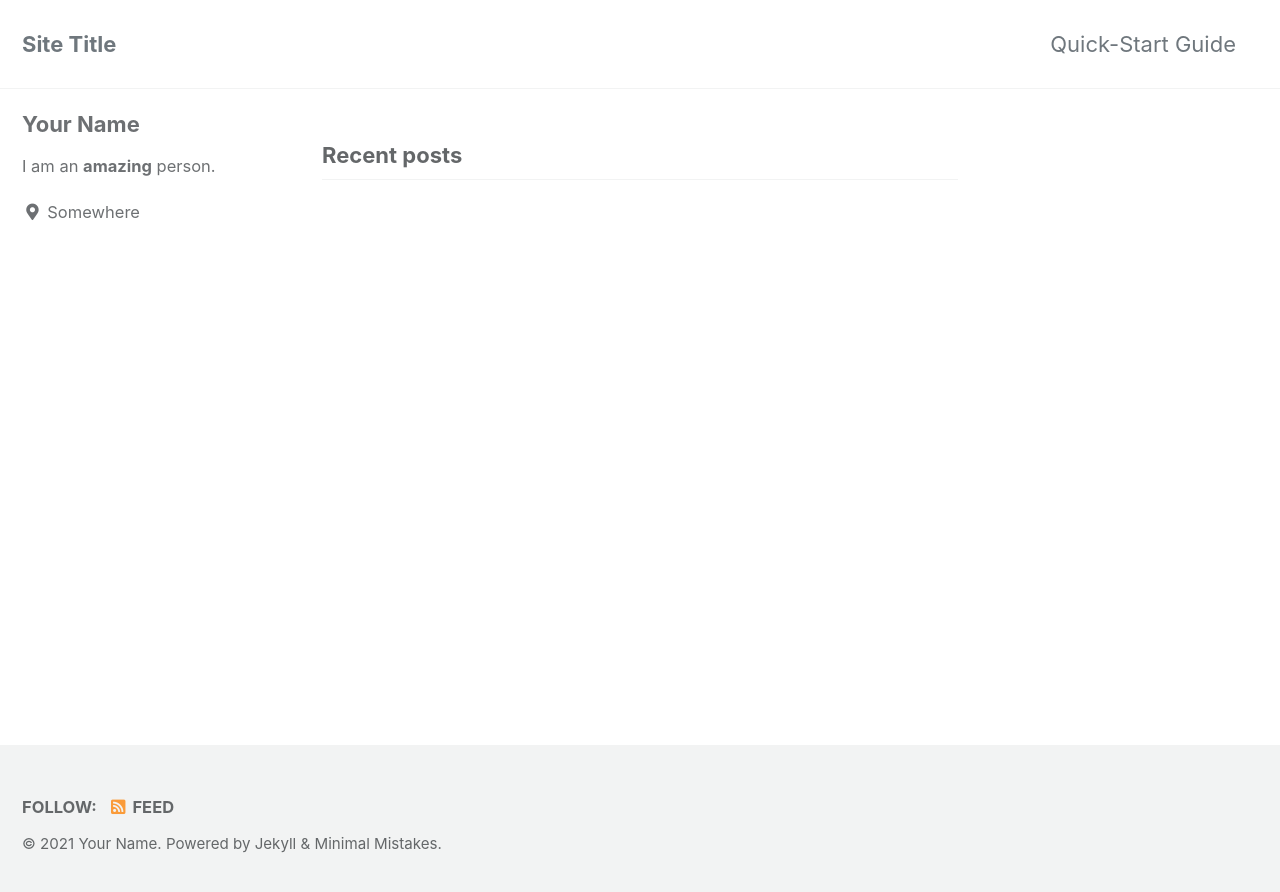
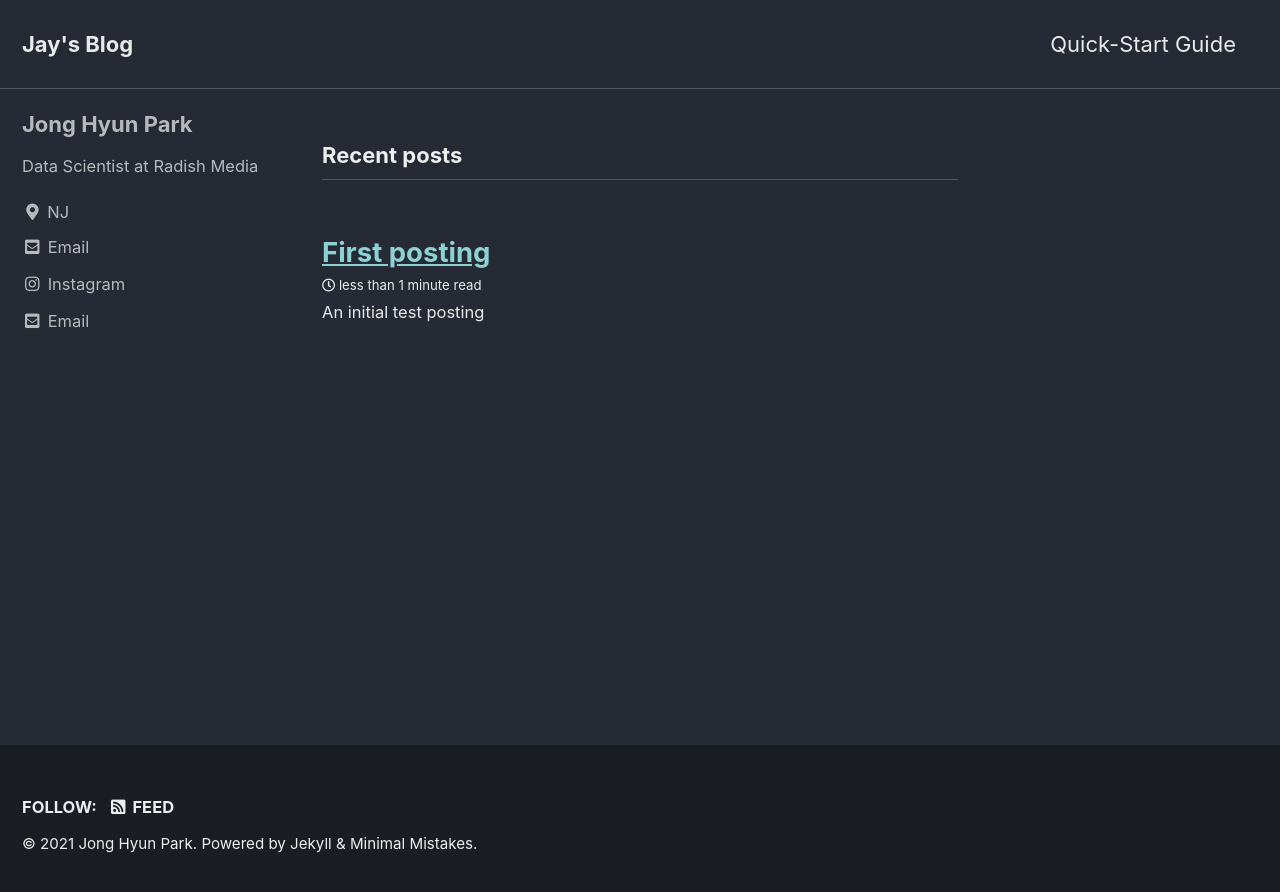
Before and after one commit to JJongsta/jjongsta.github.io, a Jekyll site: the page built from index.html, in a window 1280 px wide. Shown: the top 892 px of the page. Built offline with Jekyll 4.4.1, drawn with Linux system fonts in a browser that asks for light colours; cached includes are drawn as plain includes; the list of posts is cut into pages by our own code.

Commit message:
first post

```diff
--- a/_config.yml
+++ b/_config.yml
@@ -12,15 +12,15 @@
 
 # theme                  : "minimal-mistakes-jekyll"
 # remote_theme           : "mmistakes/minimal-mistakes"
-minimal_mistakes_skin    : "default" # "air", "aqua", "contrast", "dark", "dirt", "neon", "mint", "plum", "sunrise"
+minimal_mistakes_skin    : "dark" # "air", "aqua", "contrast", "dark", "dirt", "neon", "mint", "plum", "sunrise"
 
 # Site Settings
 locale                   : "en-US"
-title                    : "Site Title"
+title                    : "Jay's Blog"
 title_separator          : "-"
 subtitle                 : # site tagline that appears below site title in masthead
-name                     : "Your Name"
-description              : "An amazing website."
+name                     : "Jong Hyun Park"
+description              : "A blog for study references and data science projects"
 url                      : "https://jjongsta.github.io" # the base hostname & protocol for your site e.g. "https://mmistakes.github.io"
 baseurl                  : # the subpath of your site, e.g. "/blog"
 repository               : # GitHub username/repo-name e.g. "mmistakes/minimal-mistakes"
@@ -94,15 +94,15 @@ analytics:
 
 # Site Author
 author:
-  name             : "Your Name"
+  name             : "Jong Hyun Park"
   avatar           : # path of avatar image, e.g. "/assets/images/bio-photo.jpg"
-  bio              : "I am an **amazing** person."
-  location         : "Somewhere"
-  email            :
+  bio              : "Data Scientist at Radish Media"
+  location         : "NJ"
+  email            : "jay@radishfiction.com"
   links:
     - label: "Email"
       icon: "fas fa-fw fa-envelope-square"
-      # url: "mailto:your.name@email.com"
+      url: "jay@radishfiction.com"
     - label: "Website"
       icon: "fas fa-fw fa-link"
       # url: "https://your-website.com"
@@ -117,7 +117,7 @@ author:
       # url: "https://github.com/"
     - label: "Instagram"
       icon: "fab fa-fw fa-instagram"
-      # url: "https://instagram.com/"
+      url: "https://instagram.com/jjongsta__"
 
 # Site Footer
 footer:
```
Also changed, not shown: _posts/2021-03-06-first-post.md (added, +22 -0 lines).
